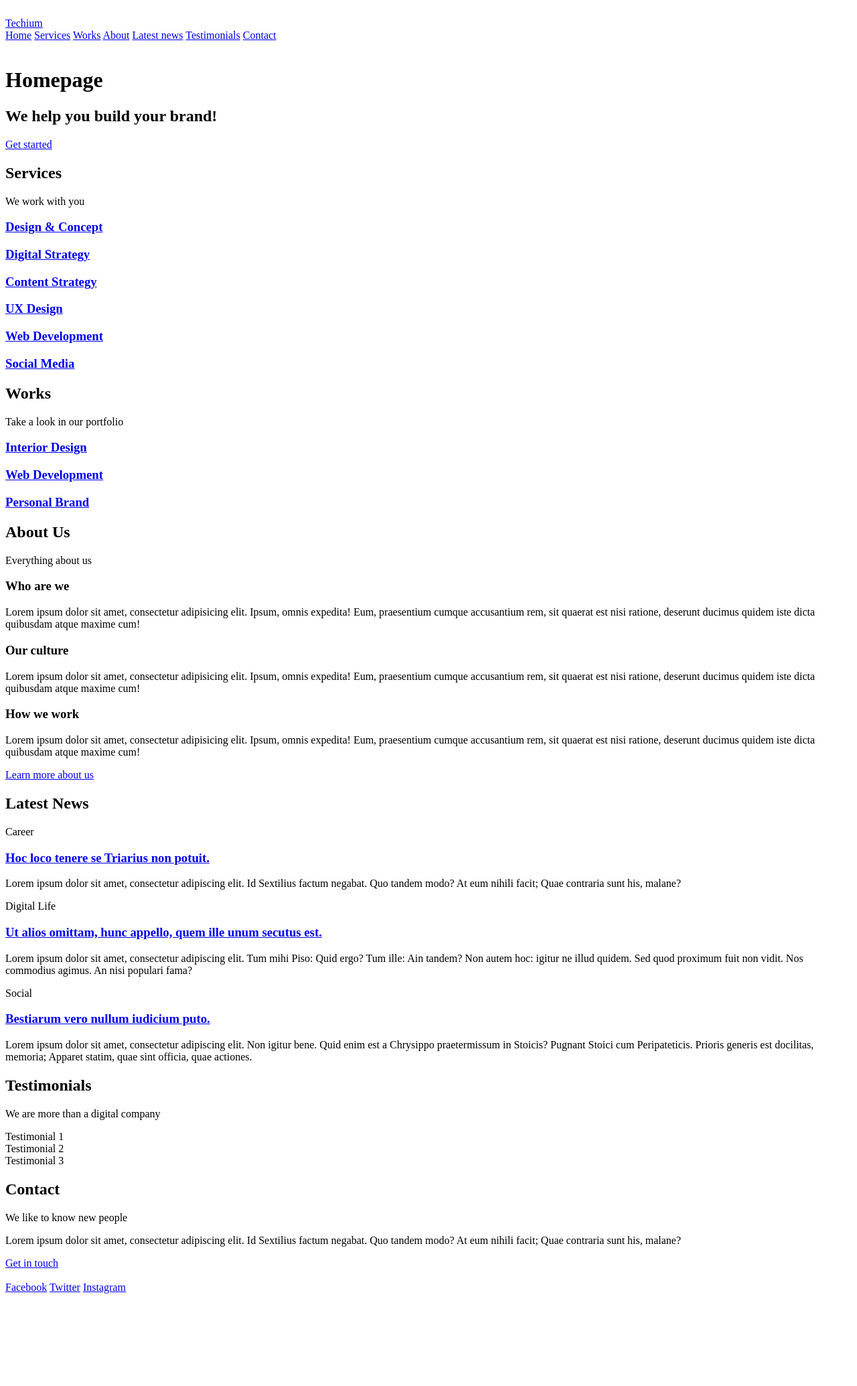
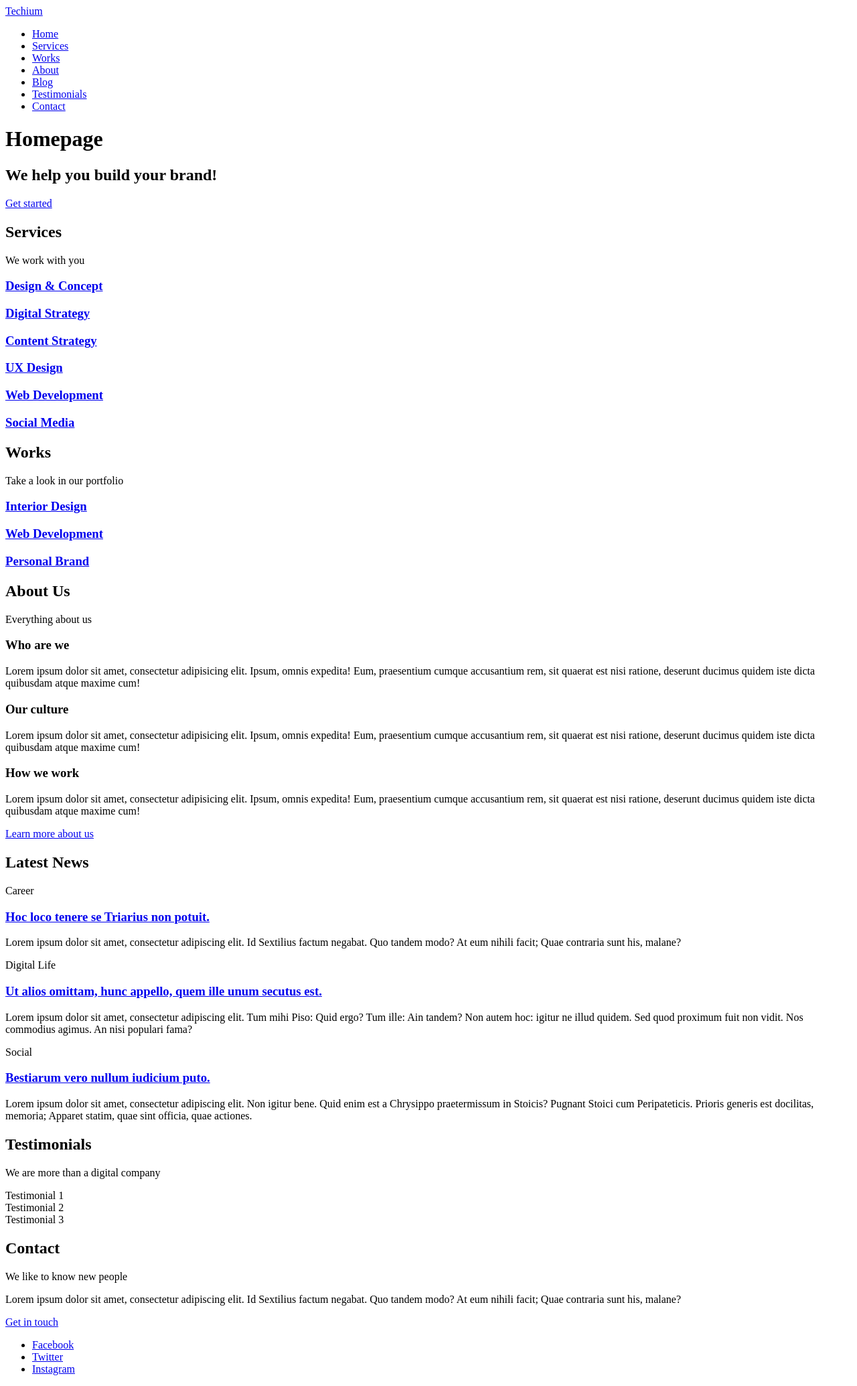
Before and after one commit to vargas88hugo/holbertonschool-web_front_end, a plain HTML site: page 0x00-html_advanced/24-index.html in a window 1280 px wide. Shown: the whole page at 67% size. Before the commit the page ends 1939 px from the top, so only its background shows below. Drawn offline with Linux system fonts and the light colour scheme.

Commit message:
feat: create 24 html exercise

```diff
--- a/0x00-html_advanced/24-index.html
+++ b/0x00-html_advanced/24-index.html
@@ -1,38 +1,33 @@
 <!DOCTYPE html>
 <html lang="en" dir="ltr">
 <head>
-    <meta charset="UTF-8" />
-    <meta
-      name="viewport"
-      content="width=device-width, initial-scale=1.0, viewport-fit=cover"
-    />
+    <meta charset="utf-8">
+    <meta name="viewport" content="width=device-width, initial-scale=1.0, viewport-fit=cover">
     <title>Homepage - Techium</title>
-    <meta name="description" content="Techium is a digital agency" />
-    <link rel="icon" type="image/x-icon" href="./favicon.ico" />
-    <link rel="icon" type="image/png" href="./favicon.png" />
+    <meta name="description" content="Techium is a digital agency">
+    <link rel="icon" type="image/x-icon" href="./favicon.ico">
+    <link rel="icon" type="image/png" href="./favicon.png">
 </head>
 <body>
-    <br>
     <!-- Header -->
     <header>
         <div>
             <div>
-            <a href="/">
-              <span>Techium</span>
-            </a>
+                <a href="/"><span>Techium</span></a>
             </div>
             <nav>
-            <a href="/">Home</a>
-            <a href="#services">Services</a>
-            <a href="#works">Works</a>
-            <a href="#about">About</a>
-            <a href="#latest_news">Latest news</a>
-            <a href="#testimonials">Testimonials</a>
-            <a href="#contact">Contact</a>
+                <ul>
+                    <li><a href="/">Home</a></li>
+                    <li><a href="services">Services</a></li>
+                    <li><a href="works">Works</a></li>
+                    <li><a href="about">About</a></li>
+                    <li><a href="blog">Blog</a></li>
+                    <li><a href="testimonials">Testimonials</a></li>
+                    <li><a href="contact">Contact</a></li>
+                </ul>
             </nav>
         </div>
     </header>
-    <br>
     <!-- Main -->
     <main>
         <h1>Homepage</h1>
@@ -147,13 +142,14 @@
             </div>
         </section>
     </main>
-    <br>
     <!-- Footer -->
     <footer>
         <div>
-          <a href="https://www.facebook.com/HolbertonSchool/">Facebook</a>
-          <a href="https://twitter.com/holbertonschool">Twitter</a>
-          <a href="https://www.instagram.com/holbertonschool/">Instagram</a>
+            <ul>
+                <li><a href="https://www.facebook.com/HolbertonSchool/">Facebook</a></li>
+                <li><a href="https://twitter.com/holbertonschool">Twitter</a></li>
+                <li><a href="https://www.instagram.com/holbertonschool/">Instagram</a></li>
+            </ul>
         </div>
     </footer>
 </body>
```
Lines whose indentation alone changed are shown as unchanged.
